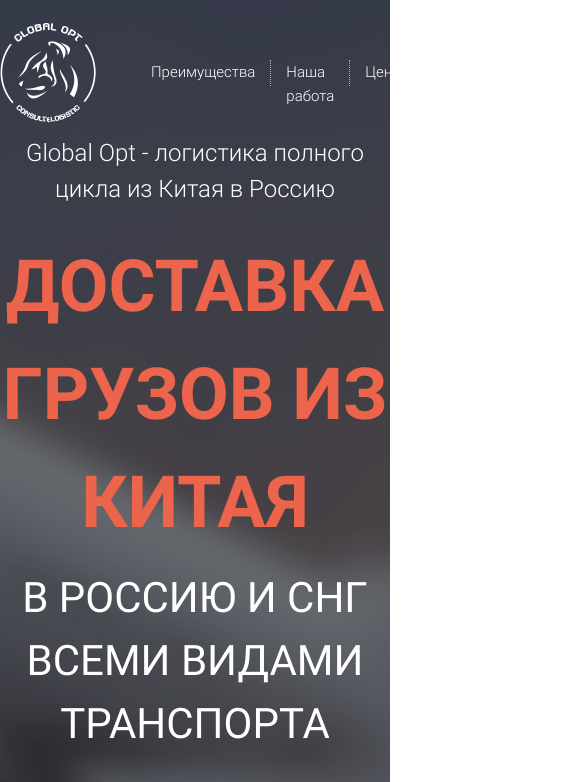
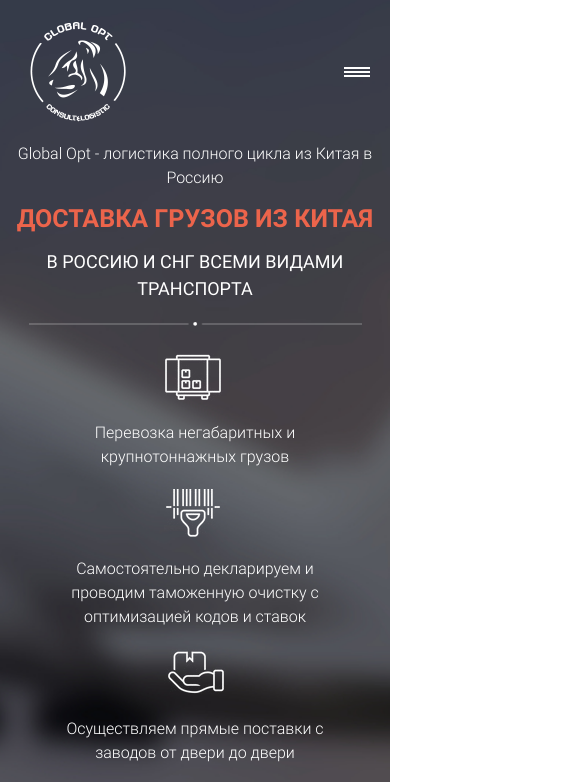
Before and after one commit to vladimirYI/delivery_proj, a website: page src/index.html in a window 390 px wide. Shown: the top 782 px of the page, 585 px wide, since content can reach past the window. Drawn offline with nearby package versions, Linux system fonts and the light colour scheme.

Commit message:
add media header

```diff
--- a/src/index.html
+++ b/src/index.html
@@ -19,6 +19,11 @@
                     <li class="header__item"><a href="#" class="header__link">Отзывы</a></li>
                     <li class="header__item"><a href="#" class="header__link">Контакты</a></li>
                 </ul>
+                <div class="hamburger">
+                    <span></span>
+                    <span></span>
+                    <span></span>
+                </div>
                 <div class="header__contacts">
                     <div class="header__number">
                         <div class="header__text">Есть вопросы?</div>
@@ -53,7 +58,7 @@
         </div>
     </section>
 
-    <section class="advantages">
+    <!-- <section class="advantages">
         <div class="container">
             <h2 class="title">Преимущества работы с GlobalOpt</h2>
             <div class="advantages__items">
@@ -122,9 +127,9 @@
                 </div>
             </div>
         </div>
-    </section>
+    </section> -->
 
-    <section class="work">
+    <!-- <section class="work">
         <div class="container">
             <h2 class="title">Наша работа - больше чем просто доставка</h2>
             <div class="divider"></div>
@@ -148,9 +153,9 @@
                 </div>
             </div>
         </div>
-    </section>
+    </section> -->
 
-    <section class="china">
+    <!-- <section class="china">
         <div class="container">
             <div class="china__items">
                 <div class="round">
@@ -160,9 +165,9 @@
                 <div class="china__descr">Русскоговорящие представители компании без труда найдут именно тот товар, который будет отвечать Вашим запросам как по качеству, так и по цене.</div>
             </div>
         </div>
-    </section>
+    </section> -->
 
-    <section class="price">
+    <!-- <section class="price">
         <div class="container">
             <h2 class="title title_upper">Цены на любой вариант доставки</h2>
             <div class="divider"></div>
@@ -208,8 +213,8 @@
             </div>
         </div>
     </section>
-
-    <section class="consultation">
+ -->
+    <!-- <section class="consultation">
         <div class="container">
             <div class="consultation__items">
                 <div class="consultation__header">Заказать бесплатную консультацию</div>
@@ -224,8 +229,8 @@
                 <button class="button button_consult">Отправить заявку</button>
             </div>
         </div>
-    </section>
-    <section class="managers">
+    </section> -->
+    <!-- <section class="managers">
         <div class="container">
             <div class="managers__items">
                 <div class="round">
@@ -236,9 +241,9 @@
                     поставки от завода-изготовителя.</div>
             </div>
         </div>
-    </section>
+    </section> -->
 
-    <section class="schema">
+    <!-- <section class="schema">
         <div class="container">
             <h2 class="title title_upper">Схема работы с нами</h2>
             <div class="schema__items">
@@ -281,9 +286,9 @@
                 </div>
             </div>
         </div>
-    </section>
+    </section> -->
 
-    <section class="reviews">
+    <!-- <section class="reviews">
         <div class="container">
             <h2 class="title title_upper">отзывы наших клиентов</h2>
             <div class="divider"></div>
@@ -312,9 +317,9 @@
                 </div>
             </div>
         </div>
-    </section>
+    </section> -->
 
-    <section class="questions">
+    <!-- <section class="questions">
         <div class="container">
             <div class="questions__items">
                 <div class="questions__header">
@@ -332,9 +337,9 @@
             </div>
 
         </div>
-    </section>
+    </section> -->
 
-    <section class="map">
+    <!-- <section class="map">
         <div class="container">
             <img src="icons/label.png" alt="label" class="map__label">
             <img src="icons/window.png" alt="window" class="map__window">
@@ -346,9 +351,9 @@
                 <a href="#" class="map__link">info@glopt.ru</a>
             </div>
         </div>
-    </section>
+    </section> -->
 
-    <section class="basement">
+    <!-- <section class="basement">
         <div class="container">
             <footer class="footer">
                     <div class="footer__items">
@@ -378,7 +383,7 @@
                 </div>
             </div>
         </div>
-    </section>
+    </section> -->
 
     <script src="https://code.jquery.com/jquery-1.11.0.min.js"></script>
     <script src="https://code.jquery.com/jquery-migrate-1.2.1.min.js"></script>
--- a/src/scss/base/_media.scss
+++ b/src/scss/base/_media.scss
@@ -1,15 +1,194 @@
 @media (max-width: 1200px){
-
+    .promo{
+        min-height: 667px;
+        padding: 22px 0 41px 0;
+        h3{
+            font-size: 20px;
+        }
+        h1{
+            font-size: 50px;
+        }
+        h2{
+            font-size: 30px;
+        }
+        &__items{
+            padding: 0 40px;
+        }
+    }
+    .header{
+        padding: 0 40px;
+        &__menu{
+            padding: 0;
+        }
+        &__item{
+            padding: 0px 7px;
+        }
+        &__link{
+            font-size: 14px;
+        }
+        &__number{
+            margin-right: 15px;
+        }
+        &__phone{
+            font-size: 14px;
+        }
+    }
 }
 
+
 @media (max-width: 991px){
+    .header{
+        &__contacts{
+            display: none;
+        }
+    }
+    .promo{
+        min-height: 667px;
+        padding: 22px 0 22px 0;
+        &__ellipse{
+            width: 90%;
+        }
+        h3{
+            font-size: 20px;
+        }
+        h1{
+            font-size: 45px;
+        }
+        h2{
+            font-size: 26px;
+        }
+        &__items{
+            margin-bottom: 25px;
+        }
+        &__item{
+            max-width: 185px;
+
+        }
+    }
 
 }
 
 @media (max-width: 767px){
+    .promo{
+        h3{
+            font-size: 18px;
+            margin-top: 20px;
+        }
+        h1{
+            font-size: 36px;
+            margin-top: 10px;
+        }
+        h2{
+            font-size: 20px;
+            margin-top: 10px;
+        }
+        &__items{
+            flex-wrap: wrap;
+        }
+        &__item{
+            margin-bottom: 20px;
 
+        }
+    }
+   .header{
+       &__menu{
+           position: fixed;
+           flex-direction: column;
+           justify-content: center;
+           align-items: center;
+           top: 0;
+           left: -100%;
+           width: 50%;
+           height: 100vh;
+           padding: 20px 15px;
+           background-color: rgba(0, 0, 0, .8 );
+           transition: 0.6s all;
+           z-index: 5;
+           &_active{
+               left: 0;
+           }
+        }
+        &__item{
+            padding-right: 0;
+            border: none;
+            margin: 10px 0;
+       }
+        &__link{
+            font-size: 20px;
+       }
+
+   }
+   .hamburger{
+       display: block;
+       position: absolute;
+       right: 40px;
+       top: 67px;
+       width: 26px;
+       height: 12px;
+       span{
+           display: block;
+           height: 2px;
+           width: 100%;
+           background-color: #fff;
+           margin-bottom: 2px;
+           transition: 0.5s all;
+       }
+       &_active{
+            span{
+                margin-bottom: -2px;
+                &:nth-child(1){
+                    transform: translateY(3px) rotate(-45deg);
+                }
+                &:nth-child(2){
+                    display: none;
+                }
+                &:nth-child(3){
+                    transform: translateY(3px) rotate(45deg);
+                }
+            }
+       }
+   }
 }
 
 @media (max-width: 575px){
+    .promo{
+        padding: 22px 10px 22px 10px;
+        h3{
+            font-size: 16px;
+            margin-top: 20px;
+        }
+        h1{
+            font-size: 25px;
+            margin-top: 10px;
+        }
+        h2{
+            font-size: 18px;
+            margin-top: 10px;
+        }
+        &__items{
+            flex-wrap: wrap;
+            justify-content: center;
+            margin-bottom: 15px;
+        }
+        &__item{
+            margin-bottom: 20px;
+            max-width: 262px;
+
+        }
+        &__ellipse{
+            margin-top: 20px;
+        }
+    }
+    .header{
+        padding: 0 20px;
+        &__menu{
+            width: 70%;
+        }
+    }
+    .hamburger{
+        display: block;
+        position: absolute;
+        right: 20px;
+    }
 
 }
--- a/src/scss/blocks/_buttons.scss
+++ b/src/scss/blocks/_buttons.scss
@@ -14,12 +14,10 @@
     &_promo{
         display: block;
         margin: 0 auto;
-        margin-top: 25px;
         width: 230px;
         height: 57px;
         font-size: 15px;
         font-weight: 700;
-        margin-top: 39px;
     }
     &_consult{
         width: 180px;
--- a/src/scss/blocks/_header.scss
+++ b/src/scss/blocks/_header.scss
@@ -1,6 +1,7 @@
 .header{
     display: flex;
     justify-content: space-between;
+    align-items: center;
     &__logo{
         display: block;
         max-width: 100%;
@@ -9,7 +10,8 @@
         display: flex;
         justify-content: space-between;
         list-style: none;
-        margin-top: 37px;
+        padding: 0 30px;
+        margin: 0 auto;
     }
     &__item{
         height: 26px;
@@ -28,7 +30,6 @@
         }
     }
     &__contacts{
-        margin-top: 25px;
         display: flex;
     }
     &__number{
@@ -41,11 +42,16 @@
         text-align: right;
     }
     &__phone{
+        display: block;
         color: #ffffff;
         font-size: 19px;
         font-weight: 700;
+        line-height: 19px;
         &:hover{
             color: #ffffff;
         }
     }
 }
+.hamburger{
+    display: none;
+}
--- a/src/scss/blocks/_promo.scss
+++ b/src/scss/blocks/_promo.scss
@@ -1,9 +1,11 @@
 .promo{
+    display: flex;
+    justify-content: center;
     min-height: 680px;
     padding: 23px 0 82px 0;
     background: url('../../img/bg/main_bg.jpg') center (center/cover) no-repeat;
     &__text{
-        margin: 0;
+        margin: 0 auto;
         margin-top: 9px;
         text-align: center;
         color: #ffffff;
@@ -11,7 +13,7 @@
         font-weight: 300;
     }
     &__header{
-        margin: 0;
+        margin: 0 auto;
         margin-top: 26px;
         text-align: center;
         color: #ec644b;
@@ -37,9 +39,10 @@
         display: flex;
         justify-content: space-between;
         margin-top: 27px;
+        margin-bottom: 39px;
     }
     &__item{
-        width: 262px;
+        max-width: 262px;
         color: #ffffff;
         font-size: 16px;
         font-weight: 300;
--- a/src/scss/style.scss
+++ b/src/scss/style.scss
@@ -1,9 +1,6 @@
 @import'libs/bootstrap-reboot.min';
 @import'libs/font';
 @import'libs/slick';
-
-@import'base/variables';
-@import'base/media';
 
 @import'blocks/header';
 @import'blocks/promo';
@@ -25,6 +22,8 @@
 @import'blocks/footer';
 @import'blocks/basement';
 
+@import'base/variables';
+@import'base/media';
 *{
     font-family: 'Roboto', sans-serif;
 }
```
Also changed, not shown: src/js/script.js (+18 -0 lines), src/css/style.min.css.
